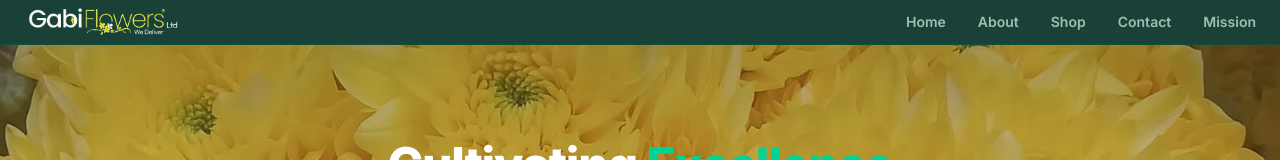
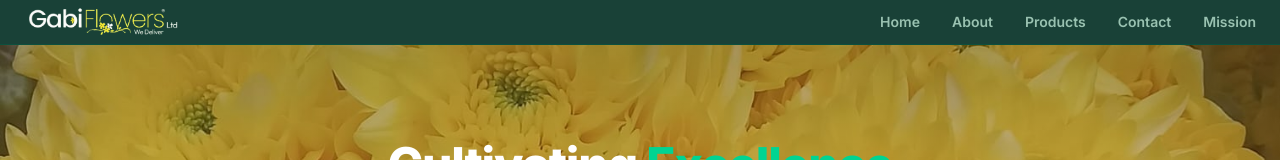
Before and after one commit to mederhoo-script/gabi-flower, a Next.js app in the folder gabi-flowers-react/: page / in a window 1280 px wide. Shown: the top 160 px of the page. Built offline with nearby package versions, Linux system fonts and the light colour scheme.

Commit message:
fix: update 'Shop' link text to 'Products' for clarity

```diff
--- a/gabi-flowers-react/src/components/Navbar.jsx
+++ b/gabi-flowers-react/src/components/Navbar.jsx
@@ -25,7 +25,7 @@ const Navbar = () => {
         <div className="hidden md:flex items-center space-x-8 ml-auto">
           <a href="/" className="text-sm font-semibold text-emerald-100/70 hover:text-white transition-colors">Home</a>
           <a href="/about" className="text-sm font-semibold text-emerald-100/70 hover:text-white transition-colors">About</a>
-          <a href="/shop" className="text-sm font-semibold text-emerald-100/70 hover:text-white transition-colors">Shop</a>
+          <a href="/shop" className="text-sm font-semibold text-emerald-100/70 hover:text-white transition-colors">Products</a>
           <a href="/contact" className="text-sm font-semibold text-emerald-100/70 hover:text-white transition-colors">Contact</a>
           <a href="/mission" className="text-sm font-semibold text-emerald-100/70 hover:text-white transition-colors">Mission</a>
         </div>
@@ -44,7 +44,7 @@ const Navbar = () => {
           <div className="px-6 py-4 space-y-3">
             <a href="/" onClick={closeMenu} className="block text-sm font-semibold text-emerald-100/70 hover:text-white transition-colors">Home</a>
             <a href="/about" onClick={closeMenu} className="block text-sm font-semibold text-emerald-100/70 hover:text-white transition-colors">About</a>
-            <a href="/shop" onClick={closeMenu} className="block text-sm font-semibold text-emerald-100/70 hover:text-white transition-colors">Shop</a>
+            <a href="/shop" onClick={closeMenu} className="block text-sm font-semibold text-emerald-100/70 hover:text-white transition-colors">Products</a>
             <a href="/contact" onClick={closeMenu} className="block text-sm font-semibold text-emerald-100/70 hover:text-white transition-colors">Contact</a>
             <a href="/mission" onClick={closeMenu} className="block text-sm font-semibold text-emerald-100/70 hover:text-white transition-colors">Mission</a>
           </div>
```
